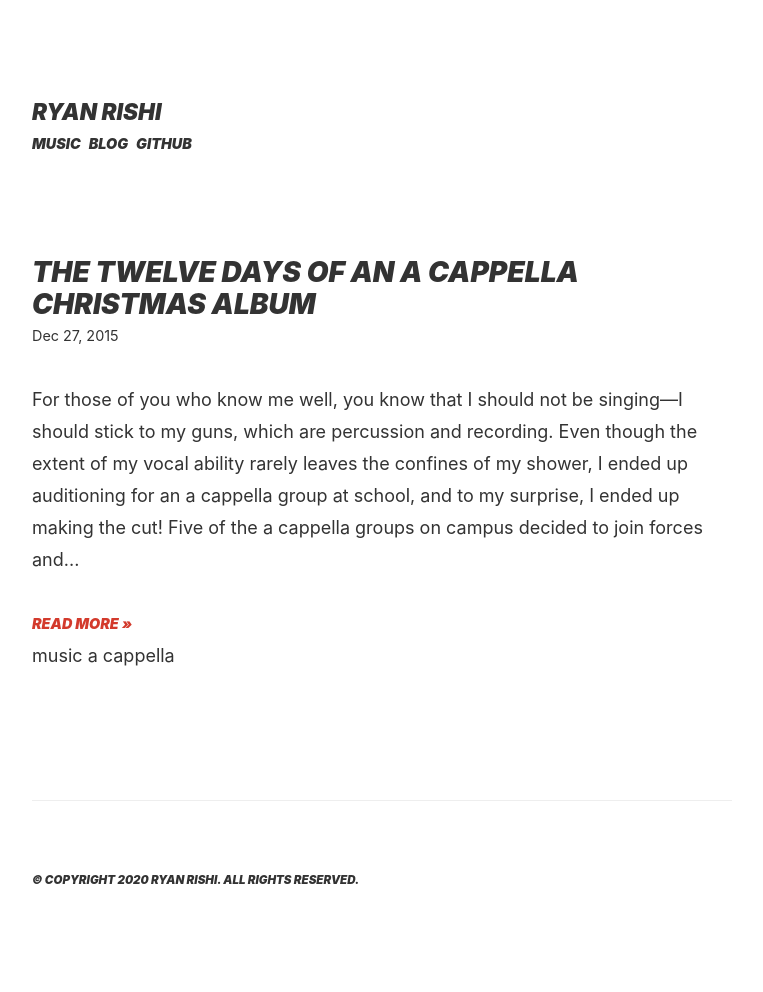
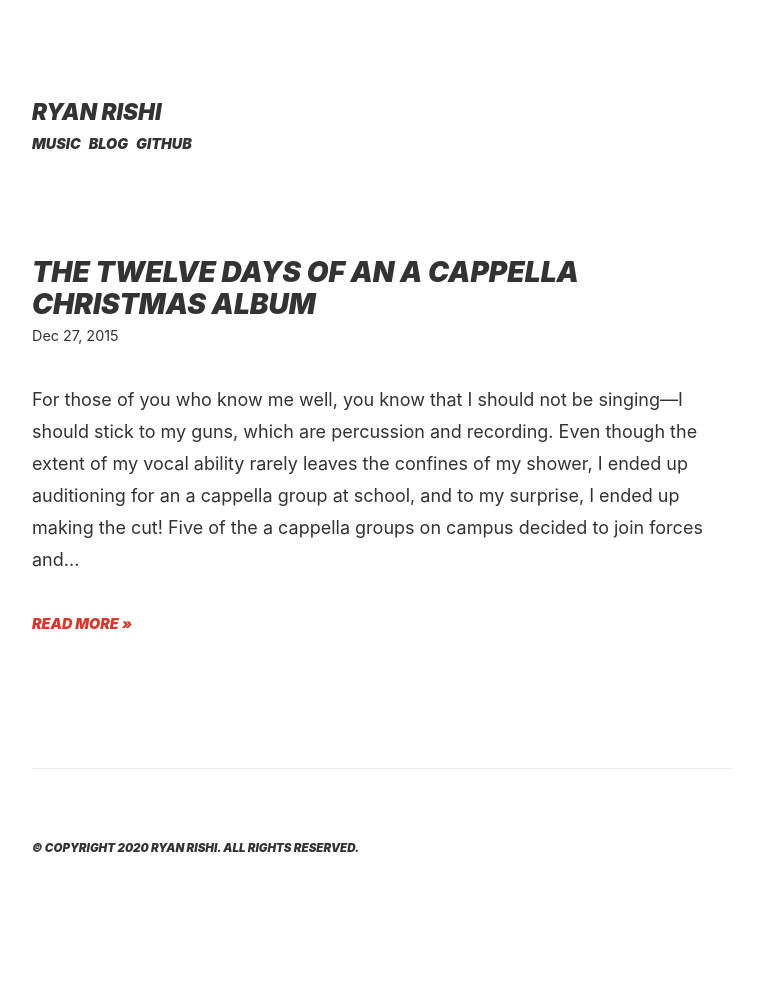
Before and after one commit to ryanrishi/ryanrishi.com, a Jekyll site: the page built from blog.html, in a window 1280 px wide. Shown: the whole page, without its empty margins (258-1021 px from the left). Built offline with Jekyll 4.4.1, drawn with Linux system fonts in a browser that asks for light colours; after the commit the page ends 960 px from its top, so only the background shows below that.

Commit message:
rm blog post tags
will properly implement when there are more posts

```diff
--- a/blog.html
+++ b/blog.html
@@ -16,14 +16,6 @@ layout: default
         </p>
         <a class="post-read-more" href="{{ post.url }}">Read more &raquo;</a>
       </div>
-
-      {% if post.tags %}
-        <div class="tags">
-          {% for tag in post.tags %}
-            <span>{{ tag }}</span>
-          {% endfor %}
-        </div>
-      {% endif %}
     </div>
   {% endfor %}
 </div>
```
